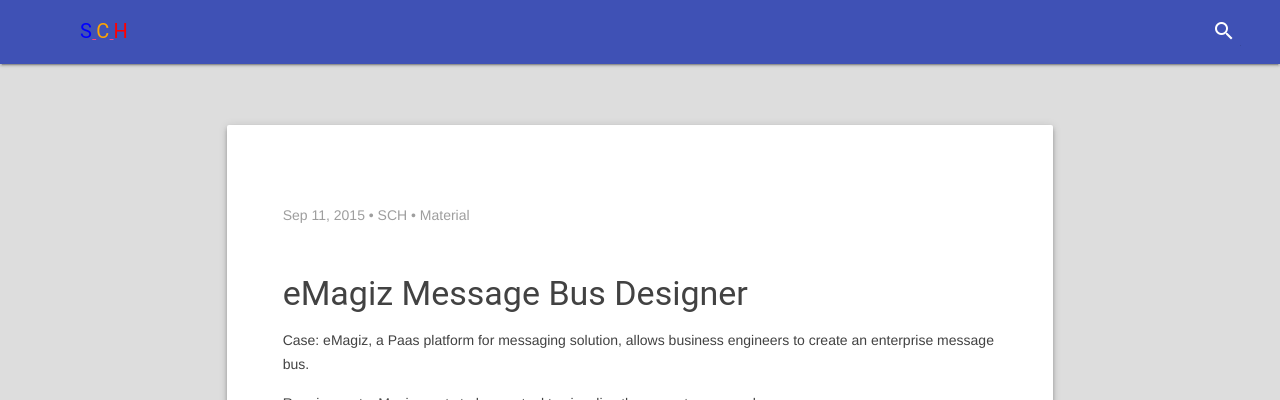
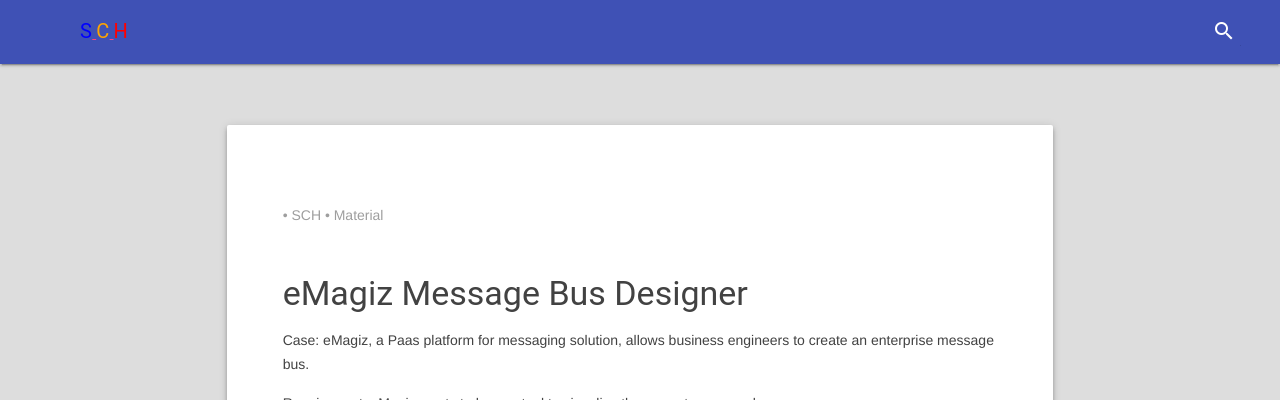
Before and after one commit to vietduc1441/vietduc1441.github.io, a Jekyll site: the page built from _posts/2015-09-11-emagiz-system-message-designer.markdown, in a window 1280 px wide. Shown: the top 400 px of the page. Built offline with Jekyll 4.4.1, drawn with Linux system fonts in a browser that asks for light colours; nearby versions of some CDN libraries.

Commit message:
Update post.html

```diff
--- a/_layouts/post.html
+++ b/_layouts/post.html
@@ -7,7 +7,7 @@
     <div class="mdl-cell mdl-cell--2-col mdl-cell--hide-tablet mdl-cell--hide-phone"></div>
     <div class="post-section mdl-color--white mdl-shadow--4dp content mdl-color-text--grey-800 mdl-cell mdl-cell--8-col">
       <div class="mdl-color-text--grey-500">
-      {{ page.date | date: "%b %-d, %Y" }}{% if page.author %} • {{ page.author }}{% endif %}{% if page.meta %} • {{ page.meta }}{% endif %}{% if page.categories %} • {% for cat in page.categories %} {{ cat }} {% endfor %} {% endif %}
+      {% if page.author %} • {{ page.author }}{% endif %}{% if page.meta %} • {{ page.meta }}{% endif %}{% if page.categories %} • {% for cat in page.categories %} {{ cat }} {% endfor %} {% endif %}
       </div>
       <h3>{{ page.title }}</h3>
       <article class="post-content">
```
